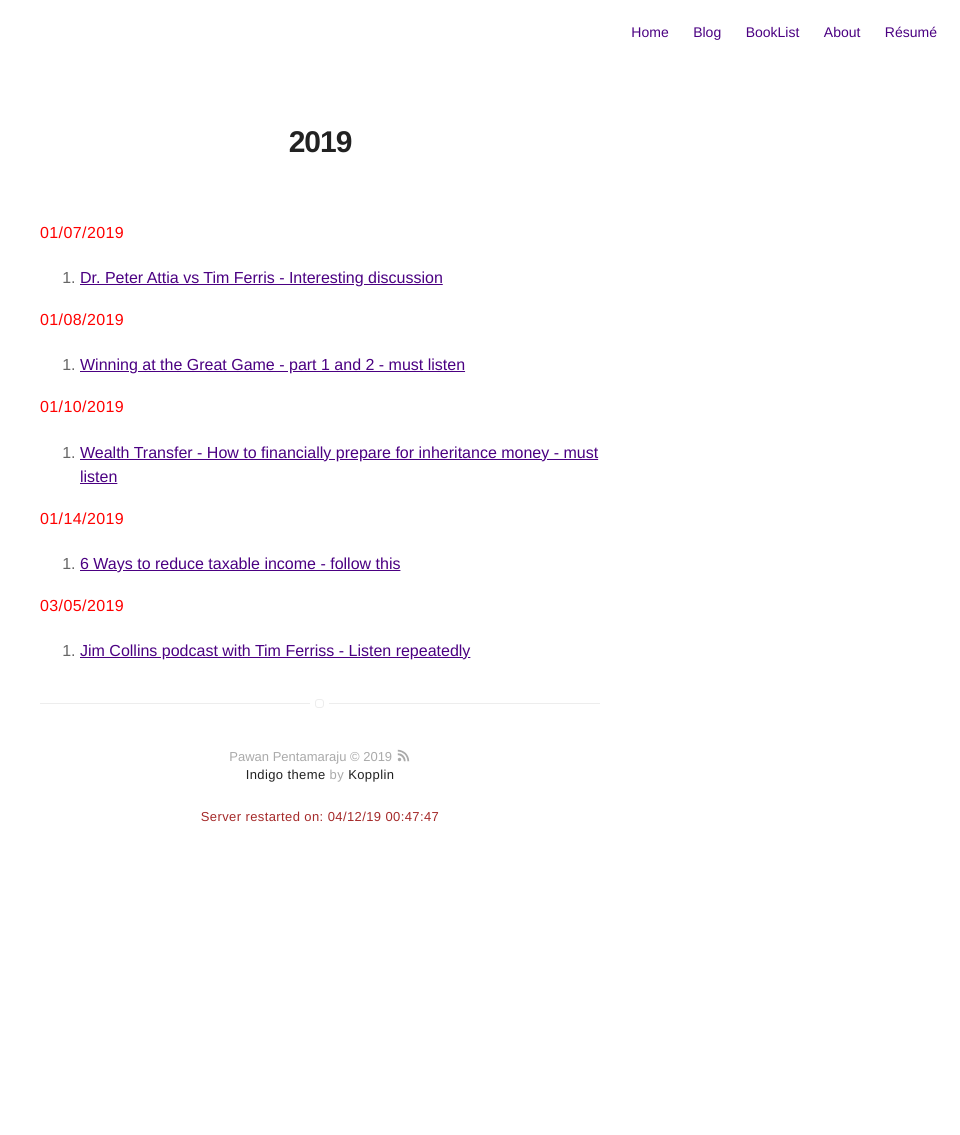
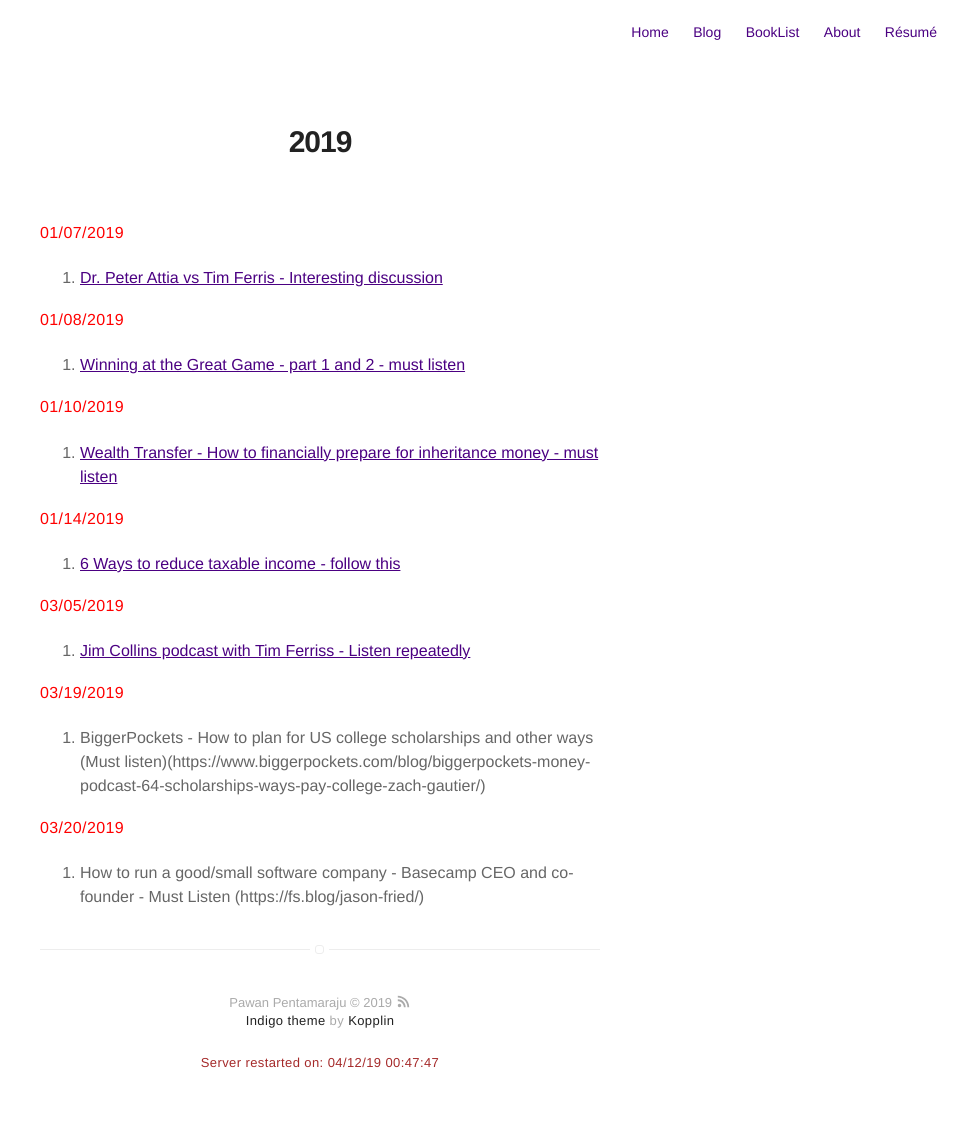
Before and after one commit to pawanpe/pawanpe.github.io, a Jekyll site: the page built from booklist/2019/articlesandvideos.markdown, in a window 1280 px wide. Shown: the whole page, without its empty margins (320-1280 px from the left). Built offline with Jekyll 4.4.1, drawn with Linux system fonts in a browser that asks for light colours; before the commit the page ends 900 px from its top, so only the background shows below that.

Commit message:
update list for 3/20

```diff
--- a/booklist/2019/articlesandvideos.markdown
+++ b/booklist/2019/articlesandvideos.markdown
@@ -24,3 +24,11 @@ layout: page
 <b style="color: red">03/05/2019</b>
 
 1. [Jim Collins podcast with Tim Ferriss - Listen repeatedly](https://tim.blog/2019/02/18/jim-collins/)
+
+<b style="color: red">03/19/2019</b>
+
+1. BiggerPockets - How to plan for US college scholarships and other ways (Must listen)(https://www.biggerpockets.com/blog/biggerpockets-money-podcast-64-scholarships-ways-pay-college-zach-gautier/)
+
+<b style="color: red">03/20/2019</b>
+
+1. How to run a good/small software company - Basecamp CEO and co-founder - Must Listen (https://fs.blog/jason-fried/)
```
